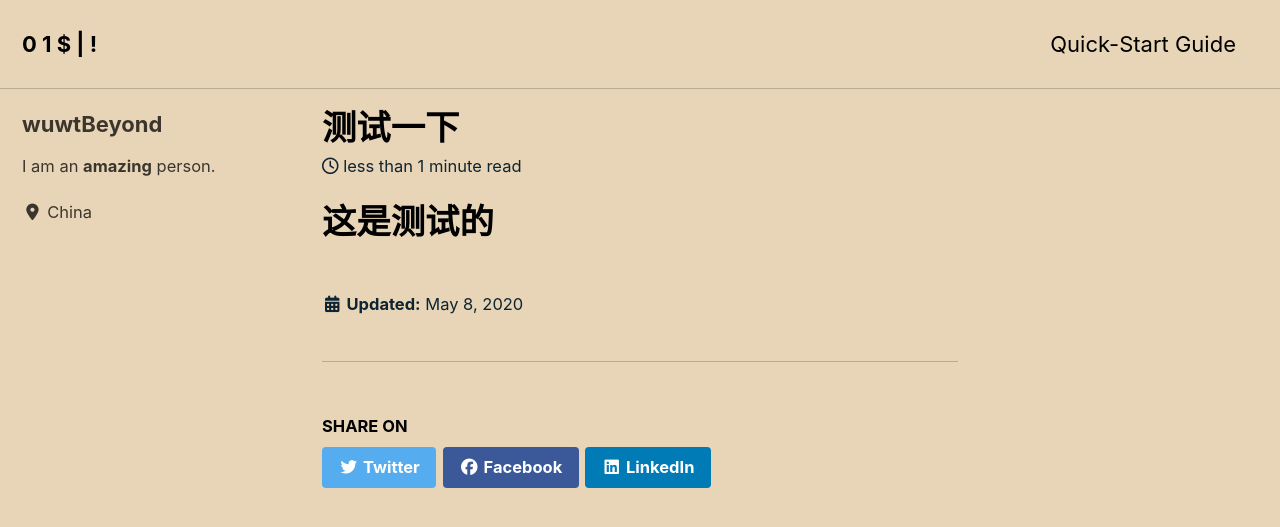
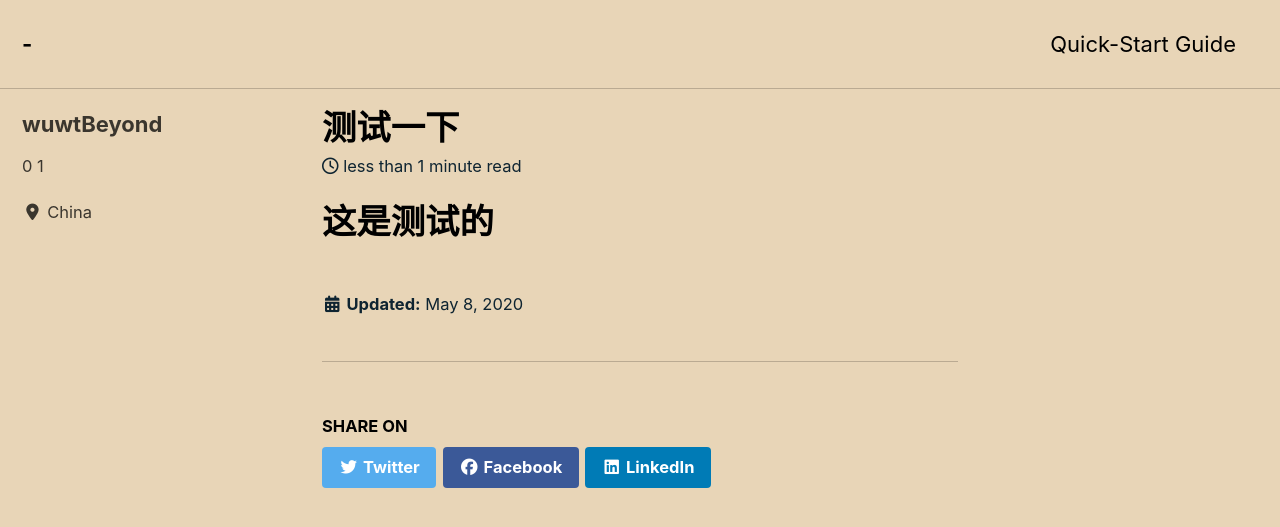
Before and after one commit to wuwtBeyond/wuwtBeyond.github.io, a Jekyll site: the page built from _posts/2020-05-08-测试一下.md, in a window 1280 px wide and 900 px high. Shown: the top 527 px of the window. Built offline with Jekyll 4.4.1, drawn with Linux system fonts in a browser that asks for light colours; cached includes are drawn as plain includes; nearby versions of some CDN libraries; part of the change alters nothing that is shown.

Commit message:
update first

```diff
--- a/_config.yml
+++ b/_config.yml
@@ -16,11 +16,11 @@ minimal_mistakes_skin    : "sunrise" # "air", "aqua", "contrast", "dark", "dirt"
 
 # Site Settings
 locale                   : "en-US"
-title                    : "0 1 $ | !"
+title                    : "-"
 title_separator          : "-"
 subtitle                 : # site tagline that appears below site title in masthead
 name                     : "wuwtBeyond"
-description              : "$ | !"
+description              : "& | !"
 url                      : # the base hostname & protocol for your site e.g. "https://mmistakes.github.io"
 baseurl                  : # the subpath of your site, e.g. "/blog"
 repository               : # GitHub username/repo-name e.g. "mmistakes/minimal-mistakes"
@@ -95,7 +95,7 @@ analytics:
 author:
   name             : "wuwtBeyond"
   avatar           : # path of avatar image, e.g. "/assets/images/bio-photo.jpg"
-  bio              : "I am an **amazing** person."
+  bio              : "0 1"
   location         : "China"
   email            :
   links:
```
